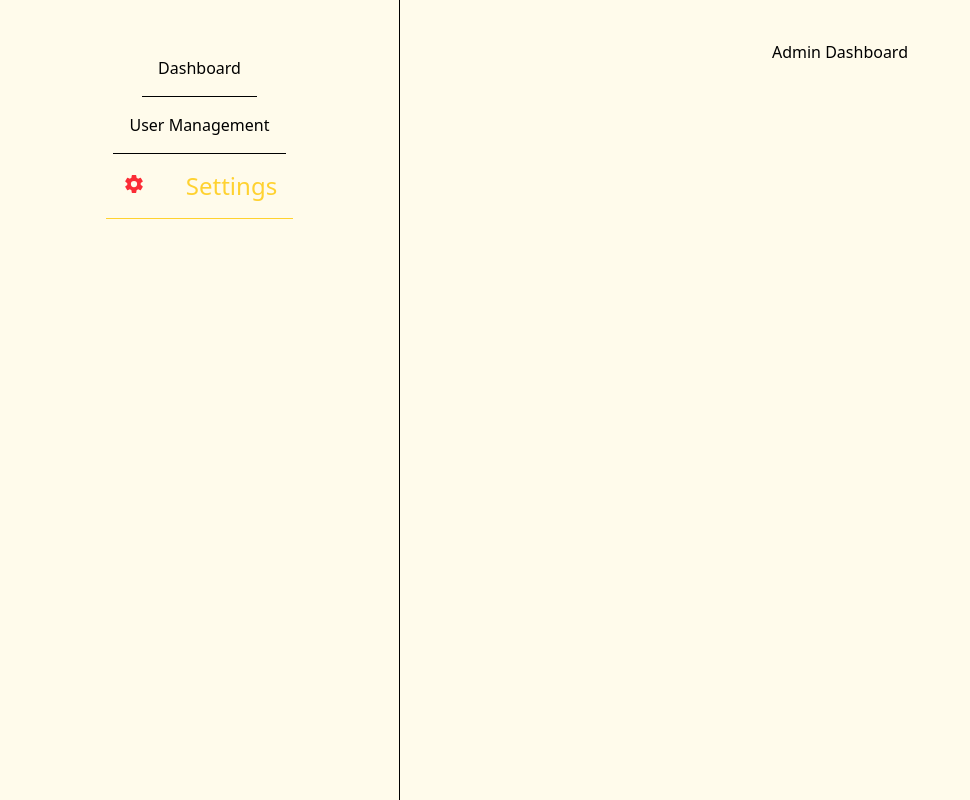
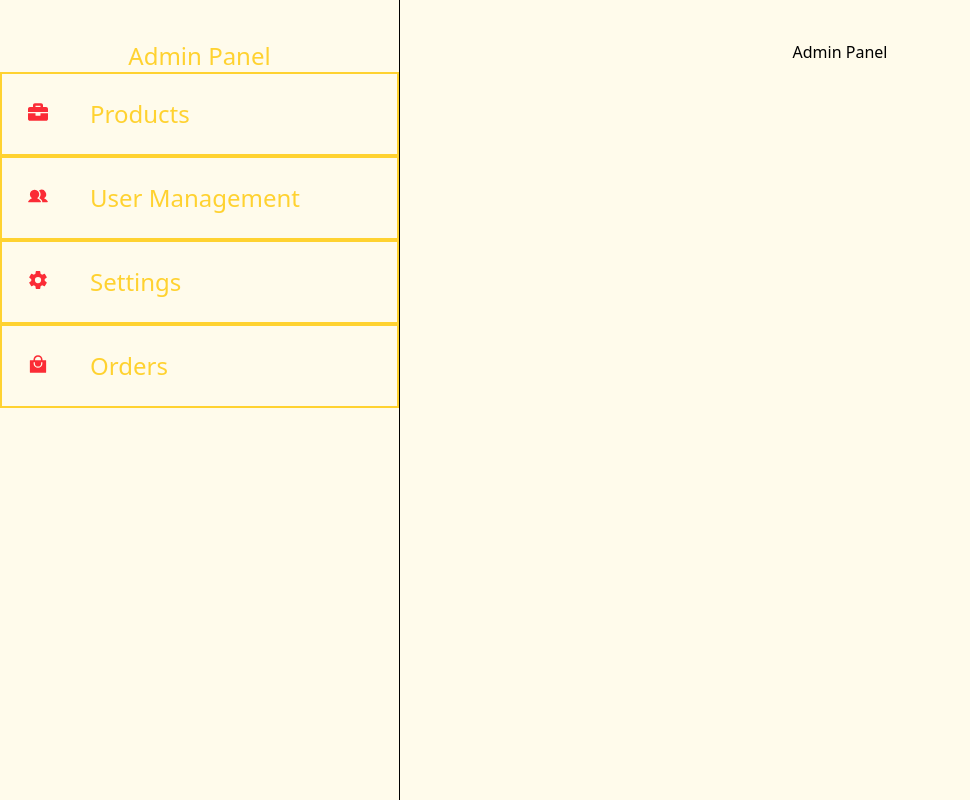
Before and after one commit to yrlwijesekara/e-commerce, a React (Vite) app in the folder frontend/: page /admin in a window 1280 px wide. Shown: the whole page, without its empty margins (0-970 px from the left). Built offline with nearby package versions, Linux system fonts and the light colour scheme.

Commit message:
update AdminPage layout and routing for improved navigation and user experience

```diff
--- a/frontend/src/pages/adminPage.jsx
+++ b/frontend/src/pages/adminPage.jsx
@@ -1,21 +1,28 @@
 import React from 'react';
 import { Link, Routes, Route } from 'react-router-dom';
 import { IoSettingsSharp } from "react-icons/io5";
+import { PiUsersFill } from "react-icons/pi";
+import { FaBriefcase } from "react-icons/fa";
+import { IoBagHandleSharp } from "react-icons/io5";
 
 
 export default function AdminPage() {
     return (
         <div className="w-full h-screen bg-amber-50 flex">
-            <div className="w-[400px] h-full flex flex-col justify-start items-center pt-10 border-r">
-                <Link to="/" className="p-4 border-b hover:bg-amber-100">Dashboard</Link>
-                <Link to="/admin/users" className="p-4 border-b hover:bg-amber-100">User Management</Link>
-                <Link to="/admin/settings" className="p-4 border-b hover:bg-amber-100 flex justify-center align-center text-2xl text-amber-300 gap-10"> <IoSettingsSharp className='pt-1 text-red-500 '/>Settings</Link>
+            <div className="w-[400px] h-full flex flex-col  pt-10 border-r">
+                <span className="text-2xl text-amber-300 flex justify-center items-center">Admin Panel</span>
+                <Link to="/admin/products" className="p-6 hover:text-red-500 flex  text-2xl text-amber-300 gap-10 border-2"><FaBriefcase className='pt-1 text-red-500 '/>Products</Link>
+                <Link to="/admin/users" className="p-6 hover:text-red-500 flex  text-2xl text-amber-300 gap-10 border-2"> <PiUsersFill className='pt-1 text-red-500 '/>User Management</Link>
+                <Link to="/admin/settings" className="p-6 hover:text-red-500 flex  text-2xl text-amber-300 gap-10 border-2"> <IoSettingsSharp className='pt-1 text-red-500 '/>Settings</Link>
+                <Link to="/admin/orders" className="p-6 hover:text-red-500 flex  text-2xl text-amber-300 gap-10 border-2"> <IoBagHandleSharp className='pt-1 text-red-500 '/>Orders</Link>
                 </div>
             <div className="w-[calc(100%-400px)] h-full flex flex-col justify-start items-center pt-10">
                 <Routes>
-                    <Route path="/" element={<h1>Admin Dashboard</h1>} />
-                    <Route path="users" element={<h1>User Management</h1>} />
+                    <Route path="/" element={<h1>Admin Panel</h1>} />
+                    <Route path="products" element={<h2>Product Management</h2>} />
+                    <Route path="users" element={<h4>User Management</h4>} />
                     <Route path="settings" element={<h1>Settings</h1>} />
+                    <Route path="orders" element={<h3>Order Management</h3>} />
                 </Routes>
             </div>
         </div>
```
